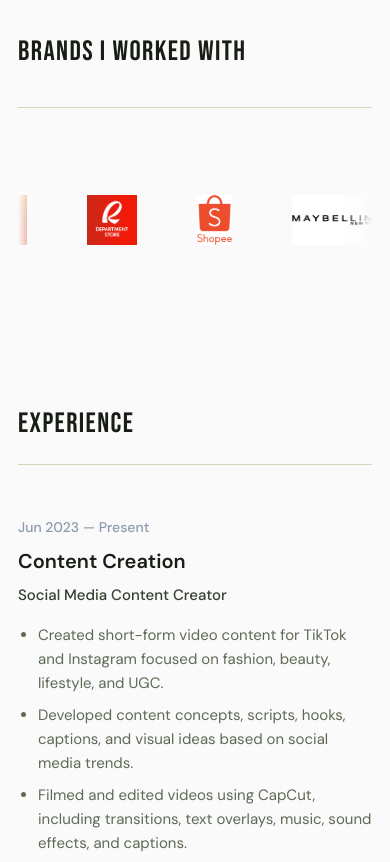
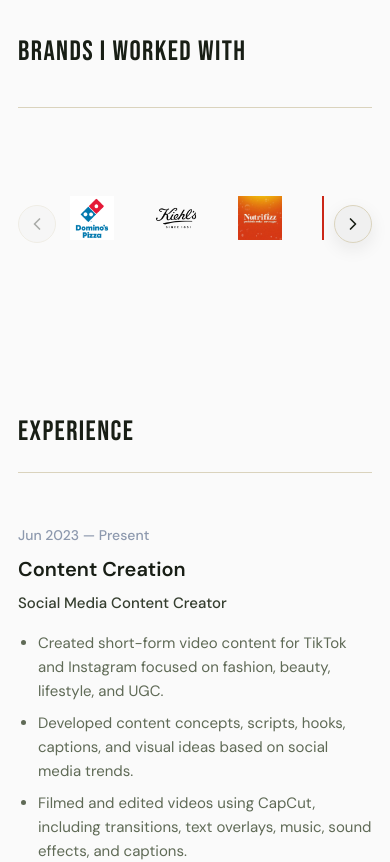
Before and after one commit to ennaeyl27/lyeannegadiano, a React (Vite) app: page / in a window 390 px wide. Shown: the part 1300-2162 px from the top of the page. Built offline with nearby package versions, Linux system fonts and the light colour scheme; a web font is replaced by a local one.

Commit message:
Commit all local changes

```diff
--- a/src/components/About/About.jsx
+++ b/src/components/About/About.jsx
@@ -1,6 +1,6 @@
 import React from 'react';
 import { Camera, Code2, Smartphone, Megaphone, MonitorPlay, PenTool, Film, CheckCircle, Palette } from 'lucide-react';
-import { SiHtml5, SiJavascript, SiPython, SiCplusplus } from 'react-icons/si';
+import { SiHtml5, SiJavascript, SiPython, SiCplusplus, SiReact } from 'react-icons/si';
 import { FaCss3Alt, FaMicrosoft, FaGoogle } from 'react-icons/fa';
 import './About.css';
 
@@ -15,6 +15,7 @@ const iconMap = {
   'HTML5': <SiHtml5 size={14} />,
   'CSS': <FaCss3Alt size={14} />,
   'JavaScript': <SiJavascript size={14} />,
+  'React': <SiReact size={14} />,
   'Python': <SiPython size={14} />,
   'C++': <SiCplusplus size={14} />,
   'Microsoft Office': <FaMicrosoft size={14} />,
--- a/src/components/Brands/Brands.css
+++ b/src/components/Brands/Brands.css
@@ -23,8 +23,56 @@
 }
 
 .brand-logos-container {
+  position: relative;
+  display: grid;
+  grid-template-columns: auto minmax(0, 1fr) auto;
+  align-items: center;
+  gap: 16px;
   padding: 54px 0 64px 0;
-  overflow: hidden;
+}
+
+.brand-carousel {
+  overflow-x: auto;
+  overflow-y: hidden;
+  scroll-behavior: smooth;
+  scrollbar-width: none;
+  -ms-overflow-style: none;
+}
+
+.brand-carousel::-webkit-scrollbar {
+  display: none;
+}
+
+.brand-carousel-track {
+  display: flex;
+  align-items: center;
+  gap: 60px;
+  width: max-content;
+  padding: 6px 4px 18px;
+}
+
+.brand-carousel-button {
+  display: inline-flex;
+  align-items: center;
+  justify-content: center;
+  width: 44px;
+  height: 44px;
+  border-radius: 999px;
+  border: 1px solid var(--line);
+  background: var(--butter-soft);
+  color: var(--ink);
+  box-shadow: 0 6px 18px rgba(24, 30, 21, 0.08);
+}
+
+.brand-carousel-button:hover:not(:disabled) {
+  color: var(--pistachio-dark);
+  transform: translateY(-1px);
+}
+
+.brand-carousel-button:disabled {
+  opacity: 0.35;
+  cursor: not-allowed;
+  box-shadow: none;
 }
 
 /* Custom Item Rendering */
@@ -33,52 +81,36 @@
   display: flex;
   justify-content: center;
   align-items: center;
-  cursor: pointer;
+  flex: 0 0 auto;
 }
 
 .brand-loop-item-custom img {
-  height: var(--logoloop-logoHeight);
+  height: 50px;
   width: auto;
   object-fit: contain;
   transition: transform 0.4s cubic-bezier(0.175, 0.885, 0.32, 1.275);
 }
 
-.brand-tooltip {
-  position: absolute;
-  top: calc(100% + 14px);
-  background: var(--ink);
-  color: #fff;
-  padding: 6px 10px;
-  border-radius: 6px;
-  font-size: 13px;
-  letter-spacing: 0.08em;
-  font-weight: 600;
-  white-space: nowrap;
-  opacity: 0;
-  transform: translateY(-8px);
-  transition: all 0.3s cubic-bezier(0.175, 0.885, 0.32, 1.275);
-  pointer-events: none;
-  box-shadow: 0 4px 12px rgba(0, 0, 0, 0.15);
-  z-index: 20;
+.brand-loop-item-custom:hover img {
+  transform: scale(1.08);
 }
 
-/* Little triangle on tooltip */
-.brand-tooltip::before {
-  content: '';
-  position: absolute;
-  bottom: 100%;
-  left: 50%;
-  transform: translateX(-50%);
-  border-width: 5px;
-  border-style: solid;
-  border-color: transparent transparent var(--ink) transparent;
+@media (max-width: 720px) {
+  .brand-logos-container {
+    grid-template-columns: auto minmax(0, 1fr) auto;
+    gap: 10px;
+  }
+
+  .brand-carousel-track {
+    gap: 40px;
+  }
+
+  .brand-carousel-button {
+    width: 38px;
+    height: 38px;
+  }
+
+  .brand-loop-item-custom img {
+    height: 44px;
+  }
 }
-
-.logoloop--scale-hover .brand-loop-item-custom:hover img {
-  transform: scale(1.15);
-}
-
-.logoloop--scale-hover .brand-loop-item-custom:hover .brand-tooltip {
-  opacity: 1;
-  transform: translateY(0);
-}
--- a/src/components/Brands/Brands.jsx
+++ b/src/components/Brands/Brands.jsx
@@ -1,13 +1,39 @@
-import LogoLoop from '../UI/LogoLoop/LogoLoop';
+import { ChevronLeft, ChevronRight } from 'lucide-react';
+import { useEffect, useMemo, useRef, useState } from 'react';
 import './Brands.css';
 
 export function Brands({ portfolio }) {
-  // Map brandLogos to the format expected by LogoLoop
-  const loopLogos = portfolio.brandLogos.map(brand => ({
+  const carouselRef = useRef(null);
+  const [canScrollLeft, setCanScrollLeft] = useState(false);
+  const [canScrollRight, setCanScrollRight] = useState(false);
+
+  const loopLogos = useMemo(() => portfolio.brandLogos.map(brand => ({
     src: brand.src,
     alt: brand.name,
     title: brand.name
-  }));
+  })), [portfolio.brandLogos]);
+
+  const updateScrollState = () => {
+    const container = carouselRef.current;
+    if (!container) return;
+    const { scrollLeft, scrollWidth, clientWidth } = container;
+    setCanScrollLeft(scrollLeft > 0);
+    setCanScrollRight(scrollLeft + clientWidth < scrollWidth - 1);
+  };
+
+  useEffect(() => {
+    updateScrollState();
+    window.addEventListener('resize', updateScrollState);
+    return () => window.removeEventListener('resize', updateScrollState);
+  }, [loopLogos]);
+
+  const scrollBrands = direction => {
+    const container = carouselRef.current;
+    if (!container) return;
+    const amount = Math.max(320, Math.floor(container.clientWidth * 0.85));
+    container.scrollBy({ left: direction === 'left' ? -amount : amount, behavior: 'smooth' });
+    window.setTimeout(updateScrollState, 250);
+  };
 
   return (
     <section className="brand-logos section" aria-label="Brands I have worked with">
@@ -15,31 +41,42 @@ export function Brands({ portfolio }) {
         <h2>BRANDS I WORKED WITH</h2>
       </div>
       <div className="brand-logos-container">
-        <LogoLoop
-          logos={loopLogos}
-          speed={40}
-          direction="left"
-          logoHeight={50}
-          gap={60}
-          hoverSpeed={10}
-          scaleOnHover
-          fadeOut
-          fadeOutColor="var(--butter-bg, #FAFAFA)"
-          ariaLabel="Partner brand logos"
-          renderItem={(item) => (
-            <div className="brand-loop-item-custom">
+        <button
+          type="button"
+          className="brand-carousel-button brand-carousel-button--left"
+          onClick={() => scrollBrands('left')}
+          disabled={!canScrollLeft}
+          aria-label="Scroll brand logos left"
+        >
+          <ChevronLeft size={20} />
+        </button>
+
+        <div className="brand-carousel" ref={carouselRef} onScroll={updateScrollState} aria-label="Partner brand logos">
+          <div className="brand-carousel-track">
+            {loopLogos.map(item => (
+              <div className="brand-loop-item-custom" key={item.title} title={item.title}>
                 <img
                   src={item.src}
                   alt={item.alt}
                   draggable={false}
-                onError={(e) => {
+                  onError={e => {
                     e.currentTarget.style.display = 'none';
                   }}
                 />
-              <span className="brand-tooltip">{item.title}</span>
               </div>
-          )}
-        />
+            ))}
+          </div>
+        </div>
+
+        <button
+          type="button"
+          className="brand-carousel-button brand-carousel-button--right"
+          onClick={() => scrollBrands('right')}
+          disabled={!canScrollRight}
+          aria-label="Scroll brand logos right"
+        >
+          <ChevronRight size={20} />
+        </button>
       </div>
     </section>
   );
--- a/src/components/Footer/Footer.css
+++ b/src/components/Footer/Footer.css
@@ -16,12 +16,16 @@ footer .footer-brand {
   gap: 8px;
 }
 
-footer strong {
-  font-size: 42px;
+footer .brand {
+  font-size: 32px;
   font-weight: 700;
+  letter-spacing: -0.06em;
   color: var(--ink);
-  margin-right: 0;
   line-height: 1;
+}
+
+footer .brand span {
+  color: var(--pistachio);
 }
 
 footer .footer-title {
@@ -61,6 +65,10 @@ footer a:hover {
   color: var(--pistachio-dark);
 }
 
+footer .brand:hover {
+  color: var(--ink);
+}
+
 footer .socials a:last-child {
   margin-left: 0;
 }
--- a/src/components/Footer/Footer.jsx
+++ b/src/components/Footer/Footer.jsx
@@ -8,7 +8,7 @@ export function Footer({ portfolio }) {
   return (
     <footer>
       <div className="footer-brand">
-        <strong>LG.</strong>
+        <a className="brand" href="#top">LG<span>.</span></a>
         <div className="footer-title">
           <span>Digital content creator</span>
           <span>&amp; WEB DESIGNER</span>
--- a/src/components/Works/Works.css
+++ b/src/components/Works/Works.css
@@ -87,6 +87,7 @@
 }
 
 .project-image {
+  aspect-ratio: 3 / 4;
   border-radius: 12px;
   position: relative;
   overflow: hidden;
@@ -101,9 +102,11 @@
 
 .project-image img {
   width: 100%;
-  height: auto;
+  height: 100%;
   display: block;
   transition: transform 0.4s ease;
+  object-fit: cover;
+  object-position: center top;
 }
 
 .project-card:hover .project-image img {
@@ -147,6 +150,7 @@
   font-weight: 700;
   color: var(--ink);
   margin: 0;
+  min-height: 2.4em;
 }
 
 .project-meta p {
@@ -164,6 +168,7 @@
   color: var(--muted);
   margin: 8px 0 0;
   flex-grow: 1;
+  min-height: 3.1em;
 }
 
 .project-tech-stack {
@@ -298,6 +303,11 @@
   .projects {
     grid-template-columns: 1fr;
   }
+
+  .project-image {
+    aspect-ratio: 4 / 5;
+  }
+
   .services-grid {
     grid-template-columns: 1fr;
   }
--- a/src/data.js
+++ b/src/data.js
@@ -84,7 +84,7 @@ export const portfolio = {
     }
   ],
   education: [
-    { school: 'Polytechnic University of the Philippines — San Juan Campus', degree: 'Bachelor of Science in Information Technology', status: '2022-2027' },
+    { school: 'Polytechnic University of the Philippines — San Juan Campus', degree: 'Bachelor of Science in Information Technology', status: '2022 — 2027' },
     { school: 'College of Arts and Sciences in Asia and the Pacific', degree: 'Information and Communications Technology — Senior High School', status: '2017 — 2021' }
   ],
   skills: {
@@ -101,6 +101,7 @@ export const portfolio = {
       'HTML5',
       'CSS',
       'JavaScript',
+      'React',
       'Python',
       'C++',
       'Microsoft Office',
```
Also changed, not shown: 1 other file (tests, documents, lock files or other folders). Lines whose indentation alone changed are shown as unchanged.
